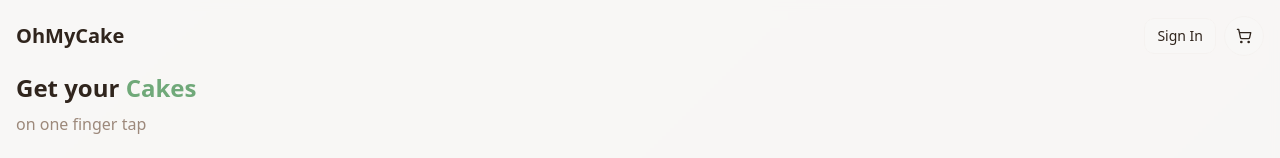
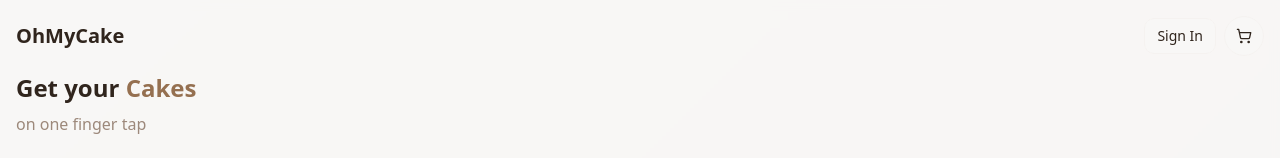
Before and after one commit to olesiaalice/cake-vibes, a React (Vite) app: page / in a window 1280 px wide. Shown: the top 158 px of the page. Built offline with nearby package versions, Linux system fonts and the light colour scheme; no server answers; the database is empty; the HTML template or start-up script is replaced by a standard one.

Commit message:
Change accent color

```diff
--- a/src/index.css
+++ b/src/index.css
@@ -27,7 +27,7 @@ All colors MUST be HSL.
     --muted: 28 12% 88%;
     --muted-foreground: 25 15% 55%;
 
-    --accent: 130 25% 55%;
+    --accent: 28 30% 45%;
     --accent-foreground: 28 20% 98%;
 
     --destructive: 0 84.2% 60.2%;
@@ -45,7 +45,7 @@ All colors MUST be HSL.
 
     /* Gradients */
     --gradient-warm: linear-gradient(135deg, hsl(var(--cake-cream)), hsl(var(--cake-beige)));
-    --gradient-accent: linear-gradient(135deg, hsl(var(--cake-sage)), hsl(130 30% 65%));
+    --gradient-accent: linear-gradient(135deg, hsl(28 30% 45%), hsl(28 25% 55%));
 
     /* Shadows */
     --shadow-soft: 0 4px 20px -4px hsl(var(--cake-brown) / 0.1);
@@ -90,7 +90,7 @@ All colors MUST be HSL.
     --muted: 217.2 32.6% 17.5%;
     --muted-foreground: 215 20.2% 65.1%;
 
-    --accent: 217.2 32.6% 17.5%;
+    --accent: 28 30% 45%;
     --accent-foreground: 210 40% 98%;
 
     --destructive: 0 62.8% 30.6%;
```
